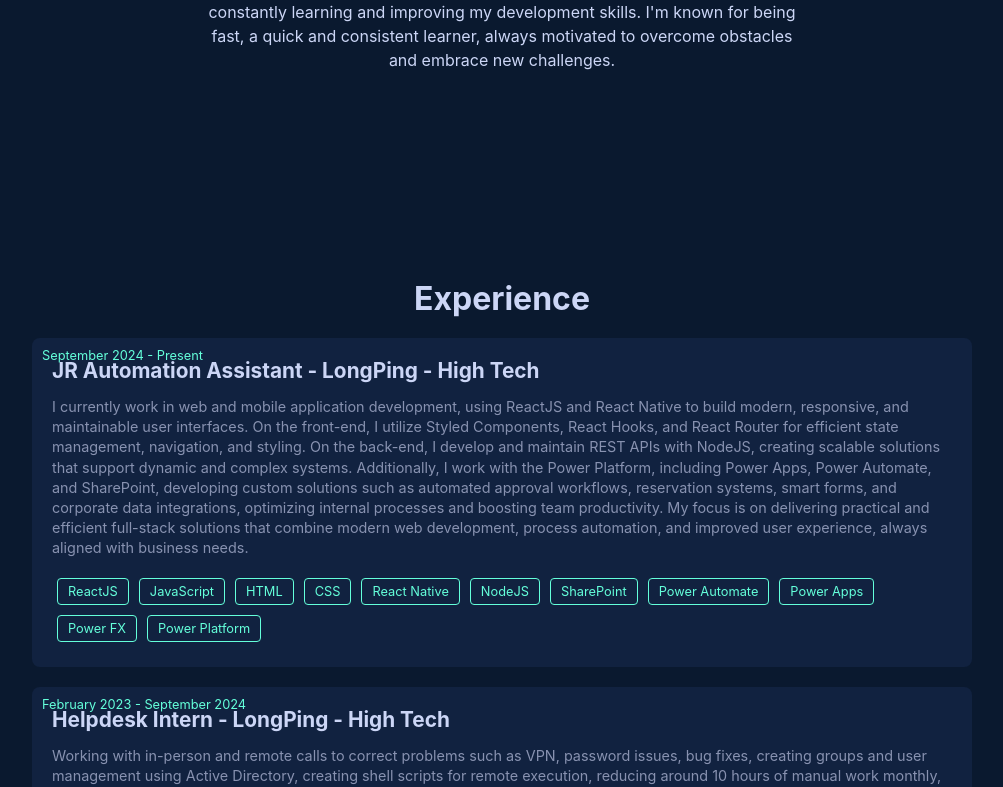
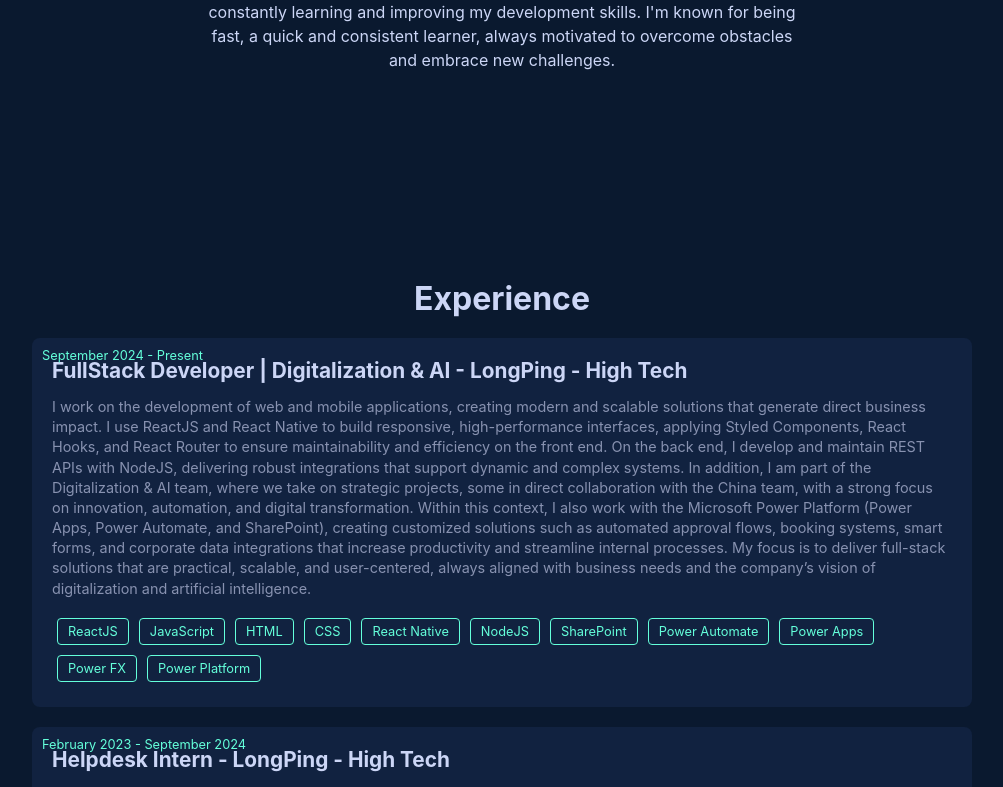
Before and after one commit to vLecaBR/my-portfolio, a React (Create React App) app: page / in a window 1280 px wide. Shown: the part 1248-2035 px from the top of the page, without its empty margins (138-1141 px from the left). Built offline with nearby package versions, Linux system fonts and the light colour scheme.

Commit message:
editando cargo

```diff
--- a/src/components/Experience/index.jsx
+++ b/src/components/Experience/index.jsx
@@ -21,20 +21,15 @@
       jobs: [
         {
           date: "September 2024 - Present",
-          title: "JR Automation Assistant - LongPing - High Tech",
-          description: `I currently work in web and mobile application development, using ReactJS and React Native to
-          build modern, responsive, and maintainable user interfaces. On the front-end, I utilize Styled Components,
-          React Hooks, and React Router for efficient state management, navigation, and styling. On the back-end,
-          I develop and maintain REST APIs with NodeJS, creating scalable solutions that support dynamic and complex systems.
-          Additionally, I work with the Power Platform, including Power Apps, Power Automate, and SharePoint, developing
-          custom solutions such as automated approval workflows, reservation systems, smart forms, and corporate data
-          integrations, optimizing internal processes and boosting team productivity.
-          My focus is on delivering practical and efficient full-stack solutions that combine modern web development,
-          process automation, and improved user experience, always aligned with business needs.`,
-          skills: [
-            "ReactJS", "JavaScript", "HTML", "CSS", "React Native", "NodeJS",
-            "SharePoint", "Power Automate", "Power Apps", "Power FX", "Power Platform"
-          ],
+          title: "FullStack Developer | Digitalization & AI - LongPing - High Tech",
+          description: `I work on the development of web and mobile applications, creating modern and scalable solutions that generate direct business impact. I use ReactJS and React Native to build responsive, high-performance interfaces, applying Styled Components, React Hooks, and React Router to ensure maintainability and efficiency on the front end.
+                        On the back end, I develop and maintain REST APIs with NodeJS, delivering robust integrations that support dynamic and complex systems.
+                        In addition, I am part of the Digitalization & AI team, where we take on strategic projects, some in direct collaboration with the China team, with a strong focus on innovation, automation, and digital transformation. Within this context, I also work with the Microsoft Power Platform (Power Apps, Power Automate, and SharePoint), creating customized solutions such as automated approval flows, booking systems, smart forms, and corporate data integrations that increase productivity and streamline internal processes.
+                        My focus is to deliver full-stack solutions that are practical, scalable, and user-centered, always aligned with business needs and the company’s vision of digitalization and artificial intelligence.`,
+                skills: [
+          "ReactJS", "JavaScript", "HTML", "CSS", "React Native", "NodeJS",
+          "SharePoint", "Power Automate", "Power Apps", "Power FX", "Power Platform"
+        ],
         },
         {
           date: "February 2023 - September 2024",
```
